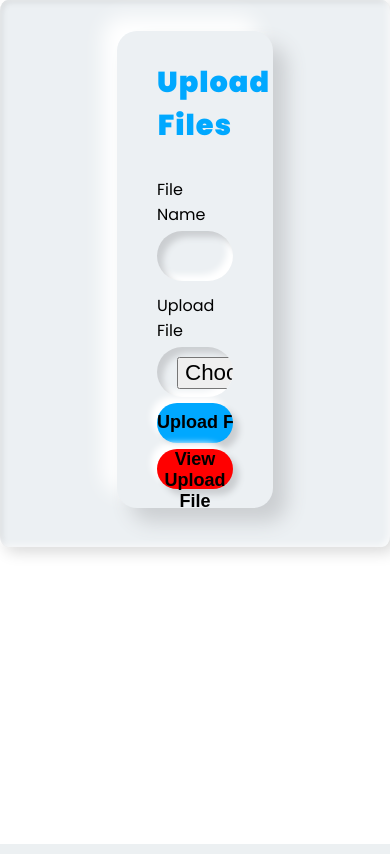
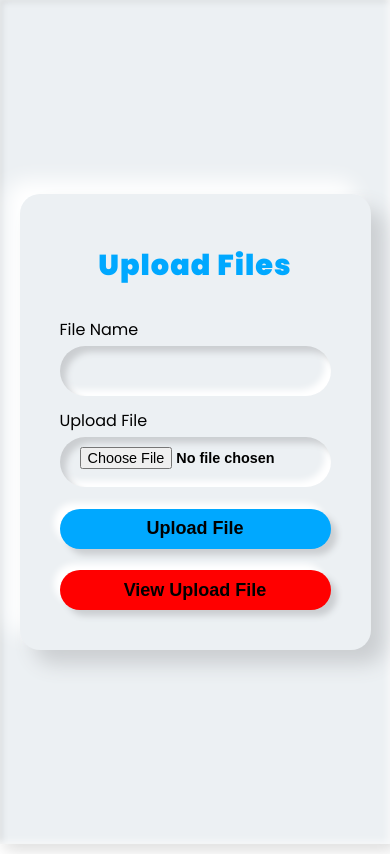
Before and after one commit to Ravikr0602/file-upload-download, a PHP site: page / in a window 390 px wide. Run offline with PHP 8.4, Linux system fonts and the light colour scheme.

Commit message:
file-upload-download-using-php

```diff
--- a/style.css
+++ b/style.css
@@ -9,10 +9,7 @@
 .box {
   margin-bottom:10px ;
   width: 100%;
-  height: auto;
-  padding-top: 5%;
-  padding-bottom: 7%;
-  border-radius: 2%;
+  height: 100vh;
   background: #ecf0f3;
   display: flex;
   align-items: center;
@@ -32,10 +29,6 @@
   position: relative;
   width: 40%;
   height: auto;
-  margin-left: 30%;
-  margin-right: 30%;
-  margin-top: 3%;
-  margin-bottom: 3%;
   border-radius: 20px;
   padding-left: 40px;
   padding-right: 40px;
@@ -135,17 +128,19 @@
 }
 @media screen and (max-width: 768px)
 {
-
-.Generate_container {
+  .upload_container
+  {
     position: relative;
-    width: 330px;
-    height: 500px;
-    margin-top: 3%;
-    margin-bottom: 3%;
+    width: 90%;
+    height: auto;
     border-radius: 20px;
     padding: 40px;
     box-sizing: border-box;
     background: #ecf0f3;
     box-shadow: 14px 14px 20px #cbced1, -14px -14px 20px white;
   }
+  #upload_input
+  {
+    font-size: 0.9rem;
+  }
 }
```
